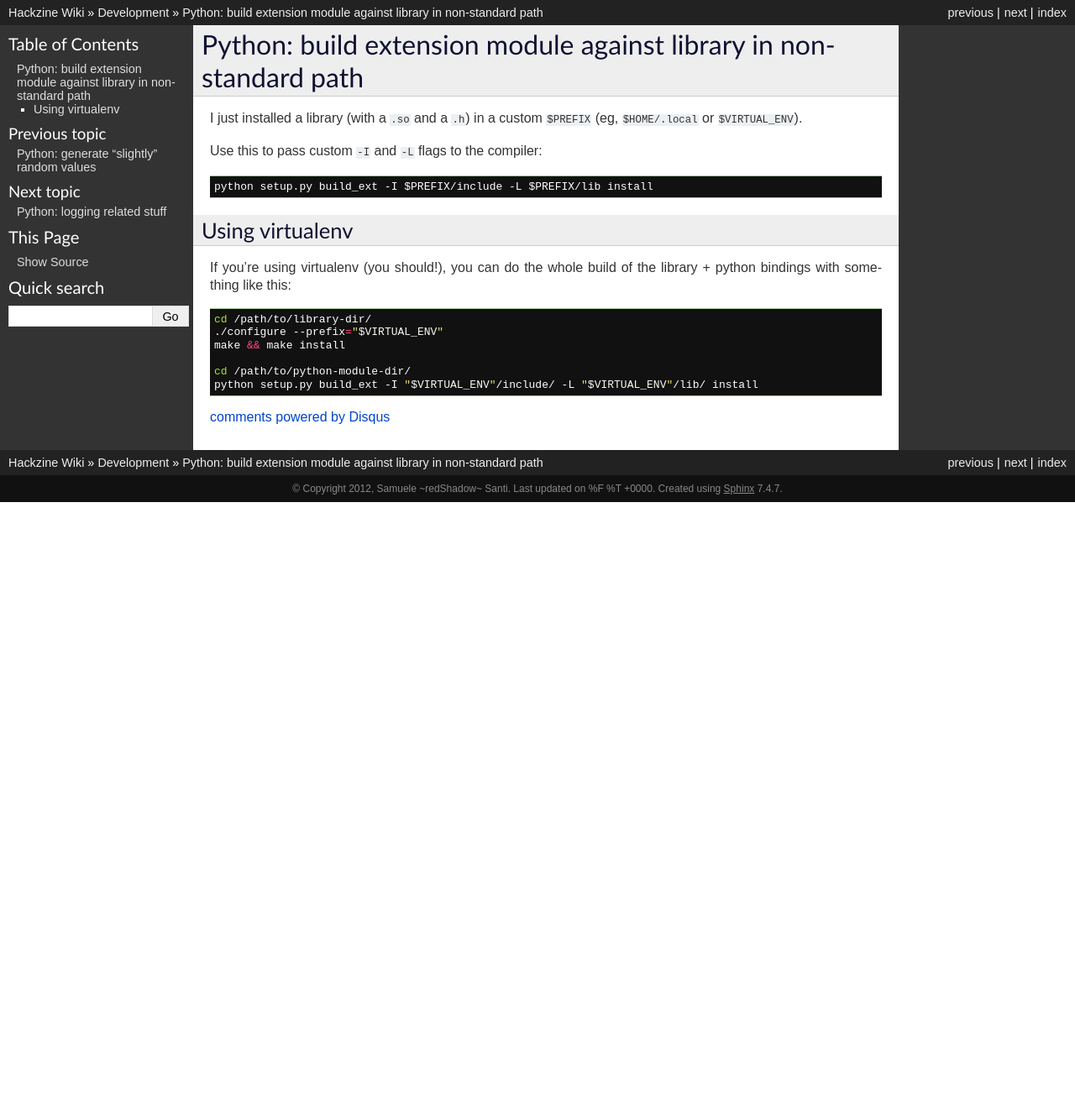
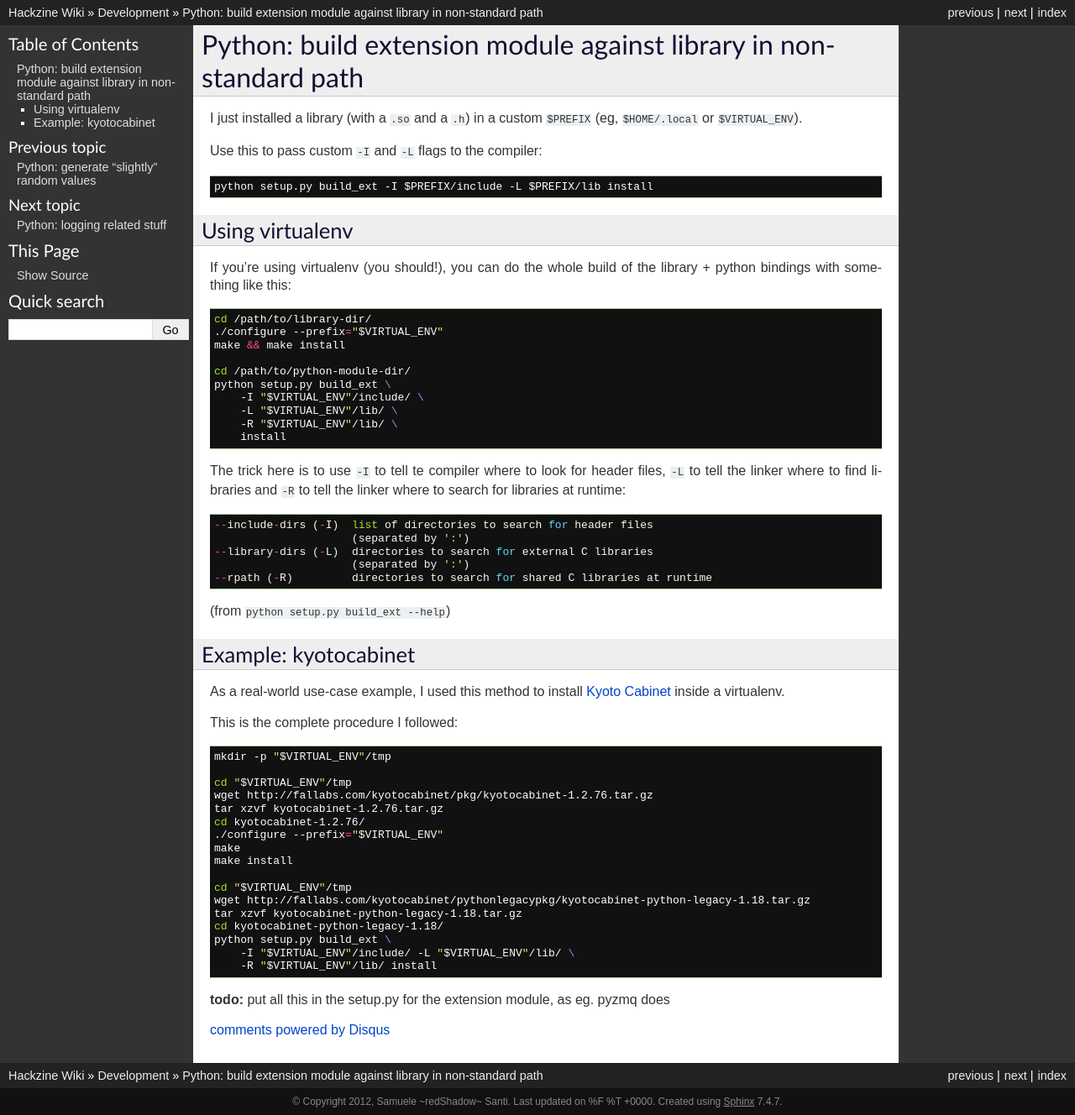
Before and after one commit to rshk/wiki.hackzine.org, a Sphinx documentation site: the page built from source/development/python/library-in-custom-path.rst, in a window 1280 px wide. Shown: the whole page at 84% size. Built offline with Sphinx 7.4.7, drawn with Linux system fonts in a browser that asks for light colours; formulas are drawn with MathJax 3; comment, search, counter and statistics services are not loaded; before the commit the page ends 900 px from its top, so only the background shows below that.

Commit message:
Added instructions for adding runtime search path

```diff
--- a/source/development/python/library-in-custom-path.rst
+++ b/source/development/python/library-in-custom-path.rst
@@ -7,6 +7,7 @@ I just installed a library (with a ``.so`` and a ``.h``) in a custom ``$PREFIX``
 Use this to pass custom ``-I`` and ``-L`` flags to the compiler::
 
     python setup.py build_ext -I $PREFIX/include -L $PREFIX/lib install
+
 
 Using virtualenv
 ================
@@ -21,4 +22,53 @@ of the library + python bindings with something like this:
     make && make install
 
     cd /path/to/python-module-dir/
-    python setup.py build_ext -I "$VIRTUAL_ENV"/include/ -L "$VIRTUAL_ENV"/lib/ install
+    python setup.py build_ext \
+        -I "$VIRTUAL_ENV"/include/ \
+        -L "$VIRTUAL_ENV"/lib/ \
+        -R "$VIRTUAL_ENV"/lib/ \
+        install
+
+The trick here is to use ``-I`` to tell te compiler where to look for
+header files, ``-L`` to tell the linker where to find libraries
+and ``-R`` to tell the linker where to search for libraries at runtime::
+
+    --include-dirs (-I)  list of directories to search for header files
+                         (separated by ':')
+    --library-dirs (-L)  directories to search for external C libraries
+                         (separated by ':')
+    --rpath (-R)         directories to search for shared C libraries at runtime
+
+(from ``python setup.py build_ext --help``)
+
+
+Example: kyotocabinet
+=====================
+
+As a real-world use-case example, I used this method to install `Kyoto Cabinet`_
+inside a virtualenv.
+
+.. _Kyoto Cabinet: http://fallabs.com/kyotocabinet/
+
+This is the complete procedure I followed:
+
+.. code-block:: bash
+
+    mkdir -p "$VIRTUAL_ENV"/tmp
+
+    cd "$VIRTUAL_ENV"/tmp
+    wget http://fallabs.com/kyotocabinet/pkg/kyotocabinet-1.2.76.tar.gz
+    tar xzvf kyotocabinet-1.2.76.tar.gz
+    cd kyotocabinet-1.2.76/
+    ./configure --prefix="$VIRTUAL_ENV"
+    make
+    make install
+
+    cd "$VIRTUAL_ENV"/tmp
+    wget http://fallabs.com/kyotocabinet/pythonlegacypkg/kyotocabinet-python-legacy-1.18.tar.gz
+    tar xzvf kyotocabinet-python-legacy-1.18.tar.gz
+    cd kyotocabinet-python-legacy-1.18/
+    python setup.py build_ext \
+        -I "$VIRTUAL_ENV"/include/ -L "$VIRTUAL_ENV"/lib/ \
+        -R "$VIRTUAL_ENV"/lib/ install
+
+**todo:** put all this in the setup.py for the extension module, as eg. pyzmq does
```
